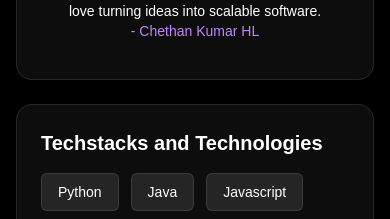
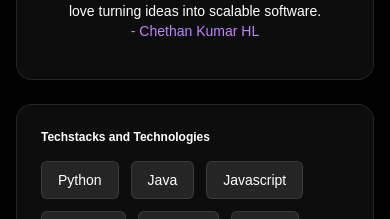
Before and after one commit to chethankumarhl/chethankumars_portfolio, a React (Vite) app: page / in a window 390 px wide. Shown: the part 1540-1759 px from the top of the page. Built offline with nearby package versions, Linux system fonts and the light colour scheme.

Commit message:
solved issue with techstack

```diff
--- a/src/components/About.jsx
+++ b/src/components/About.jsx
@@ -104,7 +104,7 @@
           viewport={{ once: true }}
           className={`col-span-2 row-span-1 p-6 text-white ${glassCardStyles} h-[300px] md:h-[200px]`}
         >
-          <h3 className="text-xl md:text-2xl font-bold mb-4">
+          <h3 className="text-xl md:text-2xl text-xs font-bold mb-4">
             Techstacks and Technologies
           </h3>
           <div className="flex flex-wrap gap-3 md:gap-2 gap-1">
```
